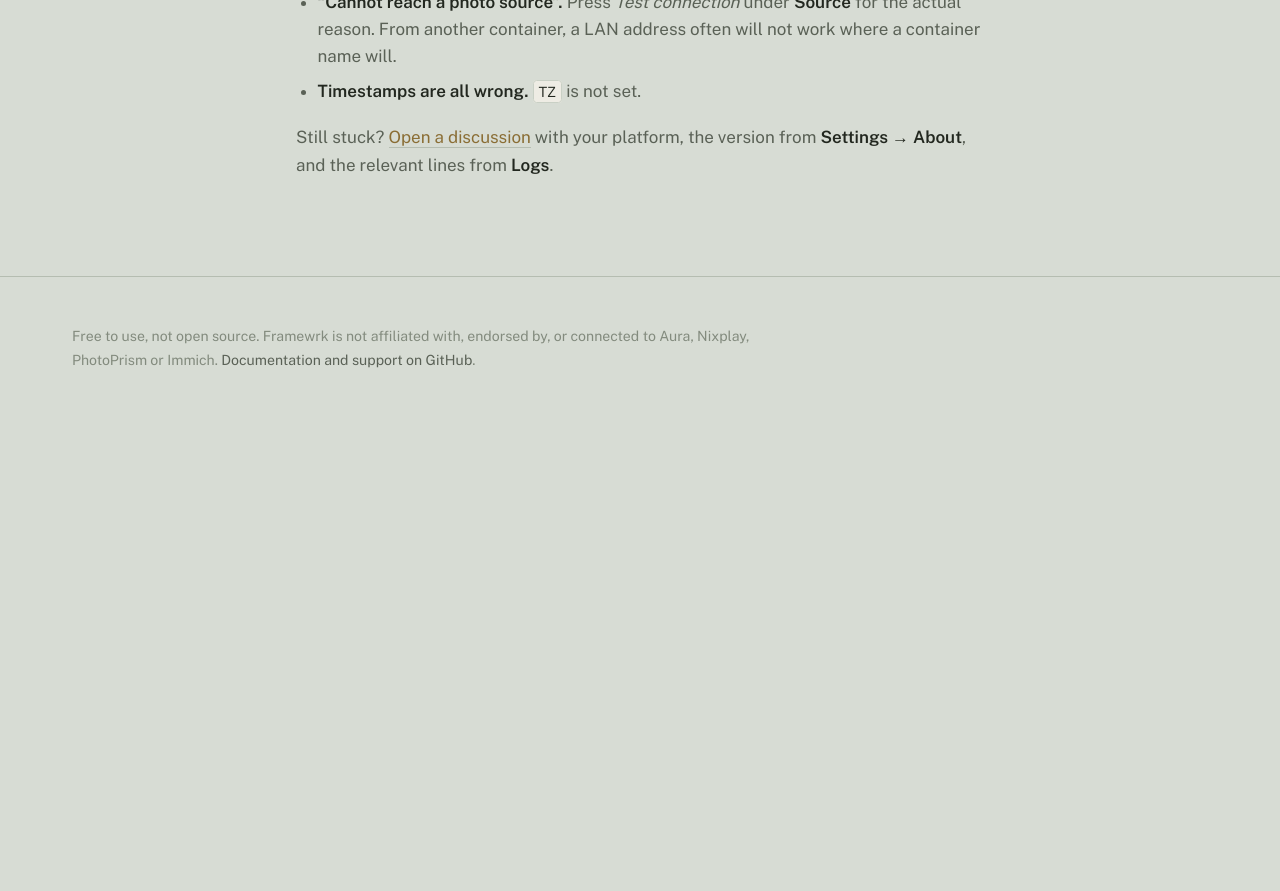
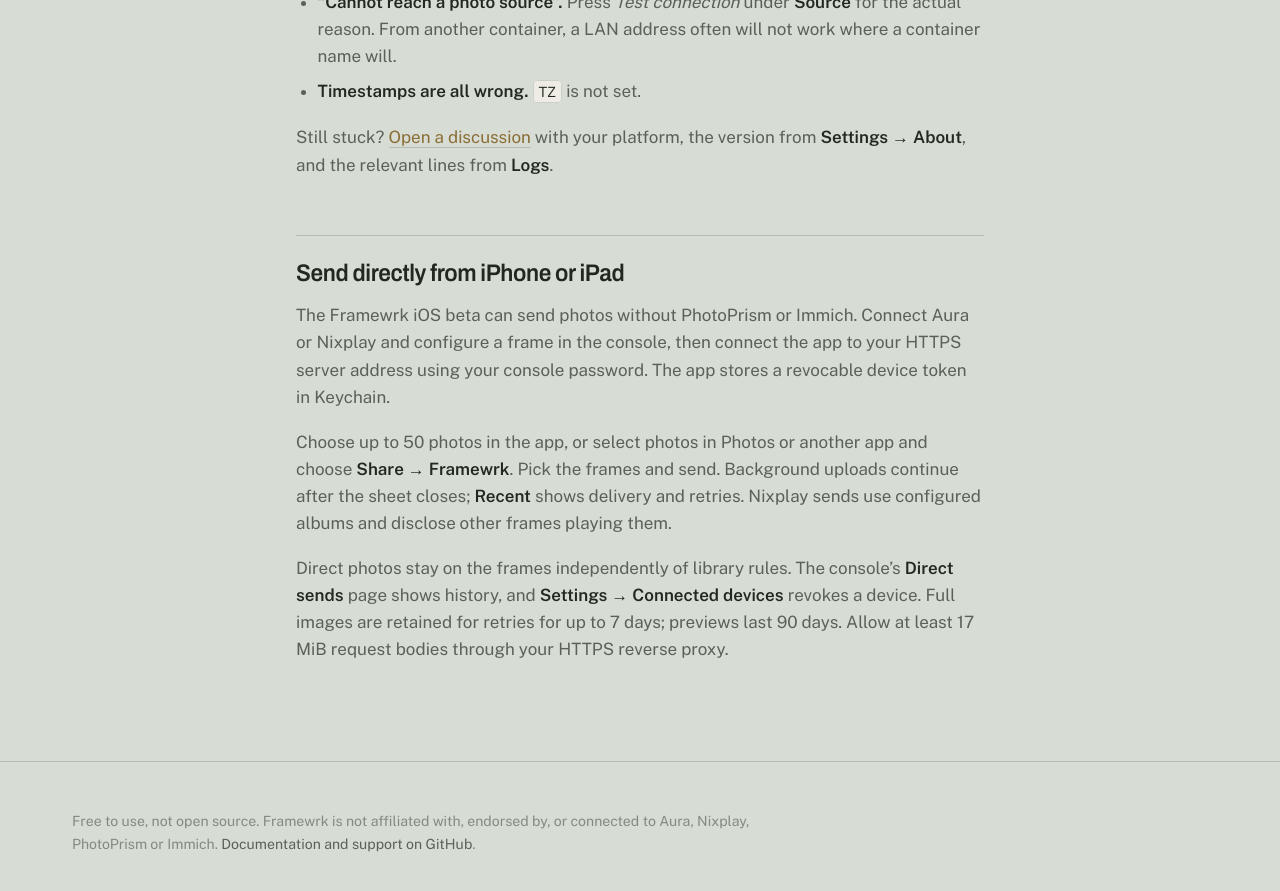
Before and after one commit to smichalczyk/framewrk, a Jekyll site: the page built from docs/install.md, in a window 1280 px wide and 900 px high, scrolled down 9556 px. Shown: the top 891 px of the window. Built offline with Jekyll 4.4.1, drawn with Linux system fonts in a browser that asks for light colours; before the commit the page ends 10006 px from its top, so only the background shows below that.

Commit message:
Document direct photo uploads and the iOS beta

```diff
--- a/docs/index.html
+++ b/docs/index.html
@@ -42,6 +42,7 @@
       screen wants. It remembers what it has already sent, so nothing goes
       twice — and it takes photos back off when they stop qualifying.
     </p>
+    <p class="lede">The Framewrk iOS beta also sends photos straight from your phone or the Photos Share Sheet. Pick your frames and send, with no photo library required. Direct sends stay independent of library rules.</p>
     <div class="cta">
       <a class="btn btn-solid" href="#start">Get started</a>
       <a class="btn btn-quiet" href="install.html">Install guides</a>
--- a/docs/install.md
+++ b/docs/install.md
@@ -382,3 +382,20 @@
 Still stuck? [Open a discussion](https://github.com/smichalczyk/framewrk/discussions)
 with your platform, the version from **Settings → About**, and the relevant
 lines from **Logs**.
+
+## Send directly from iPhone or iPad
+
+The Framewrk iOS beta can send photos without PhotoPrism or Immich. Connect
+Aura or Nixplay and configure a frame in the console, then connect the app to
+your HTTPS server address using your console password. The app stores a
+revocable device token in Keychain.
+
+Choose up to 50 photos in the app, or select photos in Photos or another app
+and choose **Share → Framewrk**. Pick the frames and send. Background uploads
+continue after the sheet closes; **Recent** shows delivery and retries.
+Nixplay sends use configured albums and disclose other frames playing them.
+
+Direct photos stay on the frames independently of library rules. The console’s
+**Direct sends** page shows history, and **Settings → Connected devices** revokes
+a device. Full images are retained for retries for up to 7 days; previews last
+90 days. Allow at least 17 MiB request bodies through your HTTPS reverse proxy.
```
Also changed, not shown: README.md.
